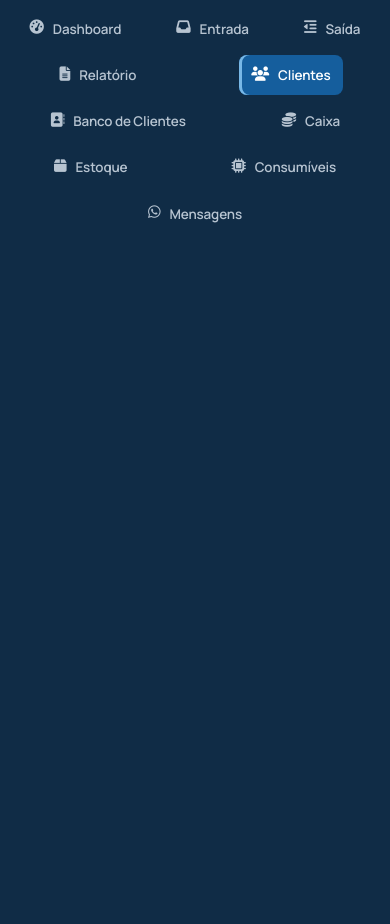
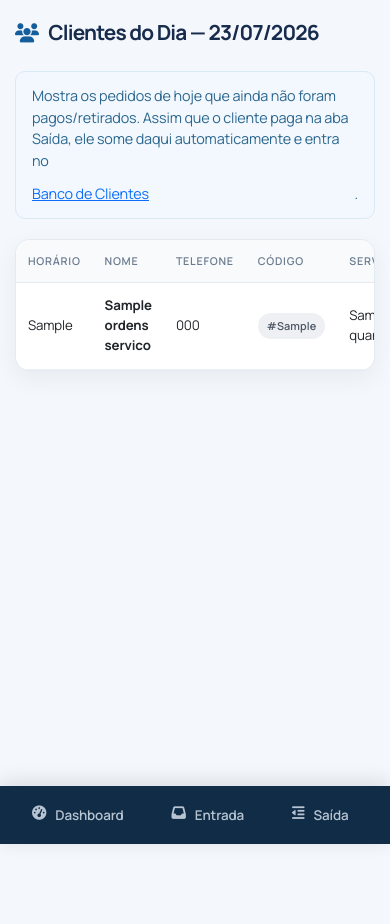
Before and after one commit to polarogamer/gestao-amolacao, a Flask app: page /clientes in a window 390 px wide. Before the commit the page ends 223 px from the top, so only its background shows below. Run offline with Flask 3, Linux system fonts and the light colour scheme; the visitor is signed in with stand-in values (Sample User, id 1); a database or web service that is not in the repository returns one stand-in record (values such as "Sample title"); some libraries are stand-ins or nearby versions.

Commit message:
Corrige menu quebrado no celular e deixa a navegação organizada
O menu inferior no mobile estava tomando a tela inteira (um CSS de
desktop mais recente forçava top:0 no mesmo elemento que tinha
bottom:0, esticando a barra por cima do conteúdo). Agora a barra fica
compacta embaixo, numa linha só com rolagem horizontal pros 10 itens,
sem cobrir o conteúdo da página.

```diff
--- a/static/css/app.css
+++ b/static/css/app.css
@@ -75,12 +75,21 @@ body {
 .sidebar .nav-link.active { background: var(--color-primary); color: var(--color-sidebar-text-active); font-weight: 600; }
 
 @media (max-width: 768px) {
-    .sidebar { position: fixed; bottom: 0; width: 100%; min-height: auto; z-index: 1000; }
+    .sidebar { position: fixed; top: auto; bottom: 0; left: 0; right: 0; width: 100%; min-height: auto; z-index: 1000; }
     .sidebar .brand, .sidebar .user-info, .sidebar hr, .nav-section-title { display: none; }
-    .sidebar .nav { flex-direction: row !important; flex-wrap: wrap; justify-content: space-around; padding: 6px 2px; }
-    .sidebar .nav-link { text-align: center; padding: 6px 4px; margin: 2px; font-size: 0.65rem; }
+    .sidebar .nav {
+        flex-direction: row !important;
+        flex-wrap: nowrap;
+        justify-content: flex-start;
+        overflow-x: auto;
+        -webkit-overflow-scrolling: touch;
+        scrollbar-width: none;
+        padding: 6px 8px;
+    }
+    .sidebar .nav::-webkit-scrollbar { display: none; }
+    .sidebar .nav-link { flex: 0 0 auto; text-align: center; padding: 6px 12px; margin: 2px; font-size: 0.65rem; white-space: nowrap; }
     .sidebar .nav-link i { display: block; margin: 0 auto 3px auto; font-size: 1rem; width: auto; }
-    .main-content { margin-bottom: 78px; padding: 15px !important; }
+    .main-content { margin-bottom: 80px; padding: 15px !important; }
 }
 
 /* ---------- Cards / surfaces ---------- */
@@ -392,7 +401,7 @@ textarea.form-control { min-height: auto; }
 form.card { max-width: 760px; }
 
 @media (max-width: 768px) {
-    .sidebar { position: fixed; height: auto; overflow: visible; box-shadow: 0 -4px 20px rgba(15, 34, 56, .12); }
+    .sidebar { position: fixed; top: auto; bottom: 0; height: auto; overflow: visible; box-shadow: 0 -4px 20px rgba(15, 34, 56, .12); }
     .main-content { padding: 20px 15px !important; }
     .page-header h1 { font-size: 1.3rem; }
     .card.p-3, .card.p-4 { padding: 16px !important; }
```
